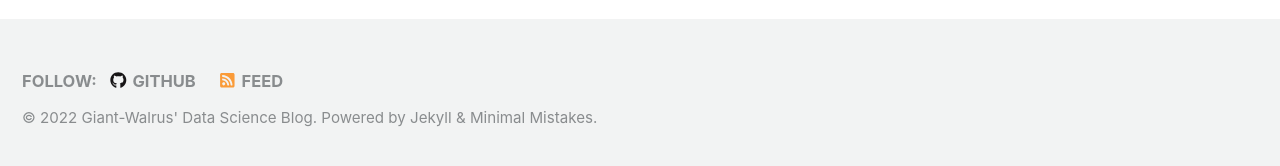
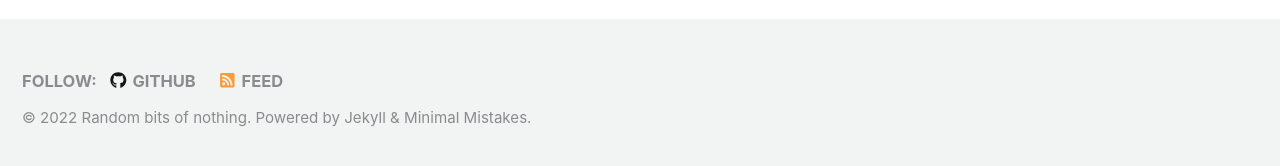
Before and after one commit to rahuljantwal/rahuljantwal.github.io, a Jekyll site: the page built from _pages/about.md, in a window 1280 px wide and 900 px high, scrolled down 701 px. Shown: the part 727-893 px from the top of the window. Built offline with Jekyll 4.4.1, drawn with Linux system fonts in a browser that asks for light colours; nearby versions of some CDN libraries; some of the changed text lies outside the part shown.

Commit message:
Update _config.yml

```diff
--- a/_config.yml
+++ b/_config.yml
@@ -16,10 +16,10 @@ minimal_mistakes_skin    : "default" # "air", "aqua", "contrast", "dark", "dirt"
 
 # Site Settings
 locale                   : "en-US"
-title                    : "Giant-Walrus' Data Science Blog"
+title                    : "Random bits of nothing"
 title_separator          : "-"
-name                     : "Giant-Walrus' Data Science Blog"
-description              : "Data Science and other such things"
+name                     : "Random bits of nothing"
+description              : ""
 url                      : # the base hostname & protocol for your site e.g. "https://mmistakes.github.io"
 baseurl                  : # the subpath of your site, e.g. "/blog"
 repository               : # GitHub username/repo-name e.g. "mmistakes/minimal-mistakes"
```
